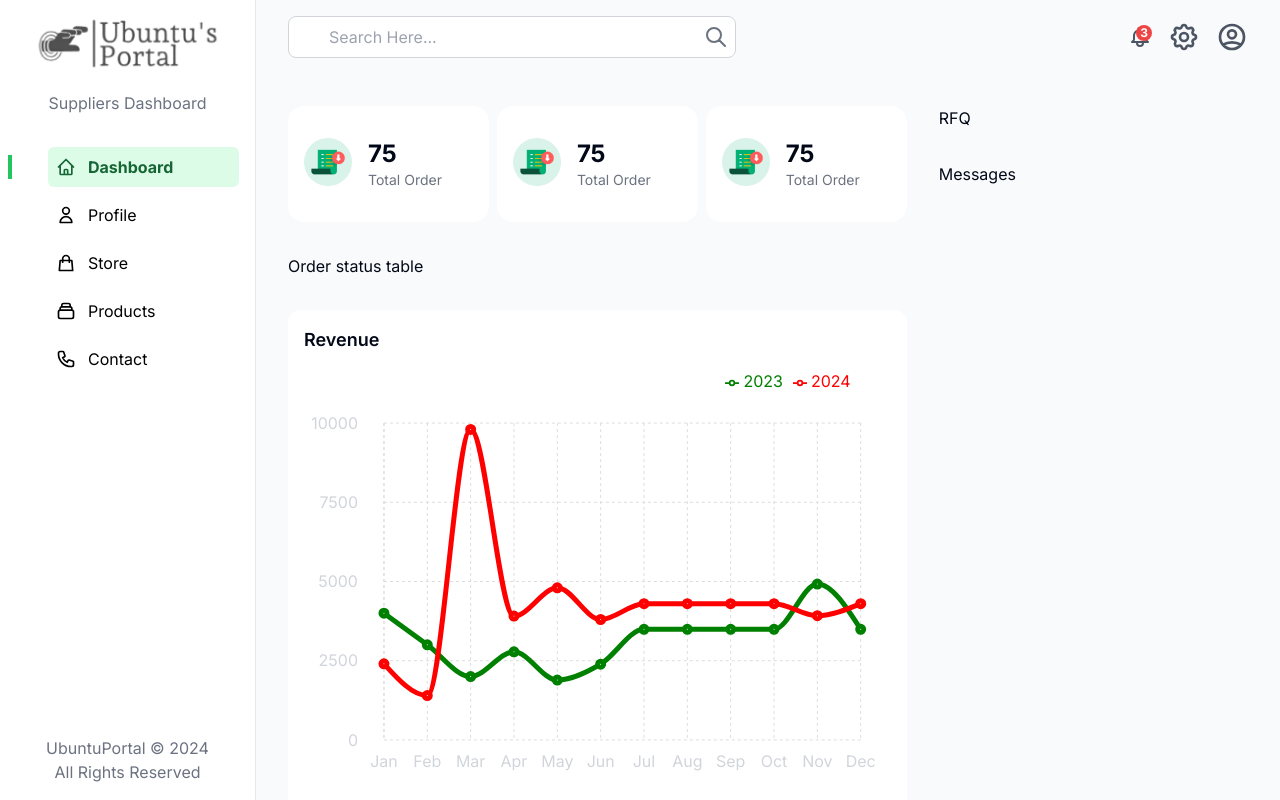
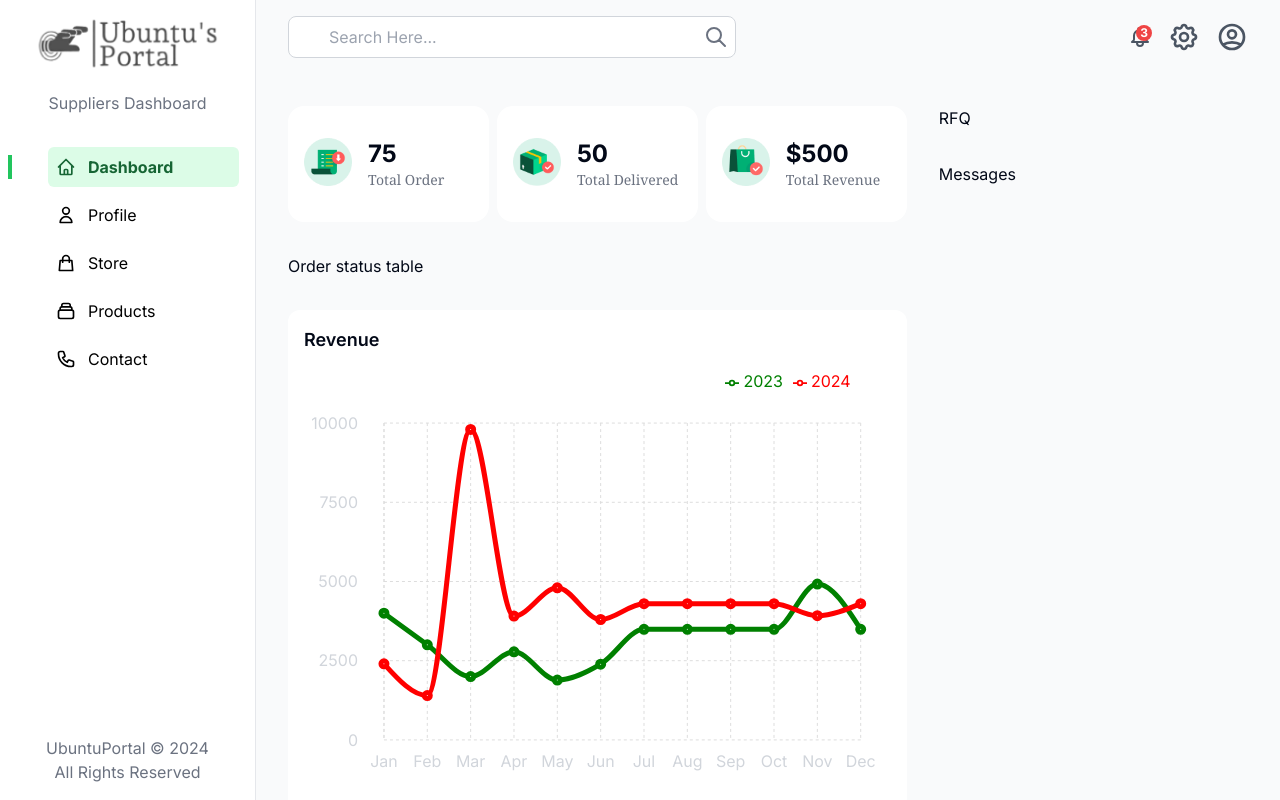
Before and after one commit to ubuntuportal/ubuntu_portal, a Next.js app in the folder ubuntu_portal_frontend/: page /supplier/dashboard in a window 1280 px wide. Built offline with nearby package versions, Linux system fonts and the light colour scheme.

Commit message:
completed status card

```diff
--- a/ubuntu_portal_frontend/app/supplier/dashboard/page.tsx
+++ b/ubuntu_portal_frontend/app/supplier/dashboard/page.tsx
@@ -9,9 +9,17 @@ function Dashboard() {
       <div className="w-full lg:w-2/3 flex flex-col gap-8">
         {/* STATS CARDS */}
         <div className="flex gap-2 justify-between flex-wrap">
-          <StatsCard />
-          <StatsCard />
-          <StatsCard />
+          <StatsCard icon="/Icon_Order.png" value="75" label="Total order" />
+          <StatsCard
+            icon="/Icon_Delivered.png"
+            value="50"
+            label="Total delivered"
+          />
+          <StatsCard
+            icon="/Icon_Revenue.png"
+            value="$500"
+            label="Total revenue"
+          />
         </div>
         {/* ORDER STATUS LIST*/}
         <div className="flex gap-4 flex-col lg:flex-row">
--- a/ubuntu_portal_frontend/components/supplier/StatsCard.tsx
+++ b/ubuntu_portal_frontend/components/supplier/StatsCard.tsx
@@ -1,17 +1,13 @@
-function StatsCard() {
+function StatsCard({ icon, value, label }) {
   return (
     <div className="rounded-2xl bg-white p-4 flex-1  min-w-[130px]">
       <div className="flex">
-        <img
-          src="/Icon_Order.png"
-          alt="Order"
-          className="h-12 w-12 my-4 mr-4"
-        />
+        <img src={icon} alt="Order" className="h-12 w-12 my-4 mr-4" />
         <div className="my-4">
-          <h1 className="text-2xl font-bold ">75</h1>
-          <h2 className="mt-0 capitalize text-sm font-normal text-gray-500">
-            Total order
-          </h2>
+          <h1 className="text-2xl font-bold ">{value}</h1>
+          <p className="mt-0 capitalize text-sm font-serif text-gray-500">
+            {label}
+          </p>
         </div>
       </div>
     </div>
```
Also changed, not shown: ubuntu_portal_frontend/public/Icon_Delivered.png (added), ubuntu_portal_frontend/public/Icon_Revenue.png (added).
